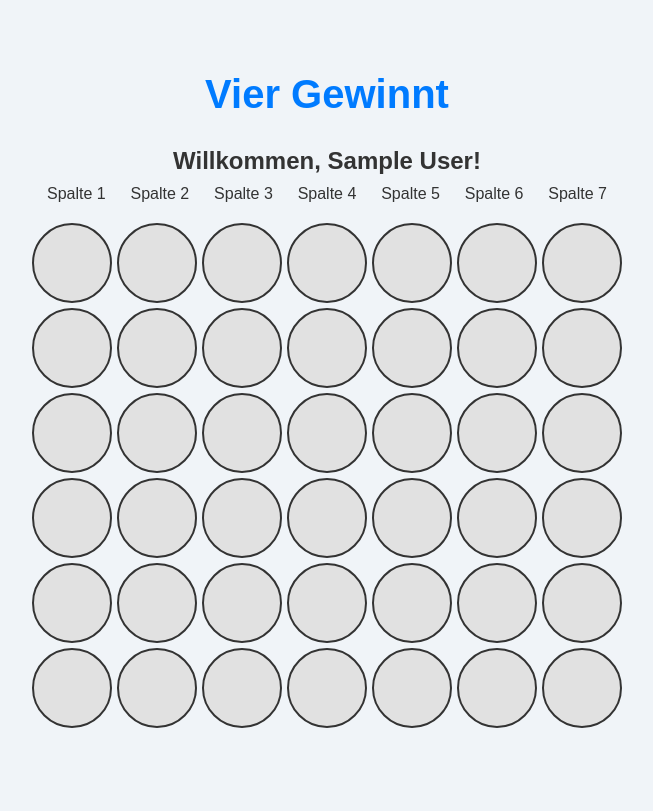
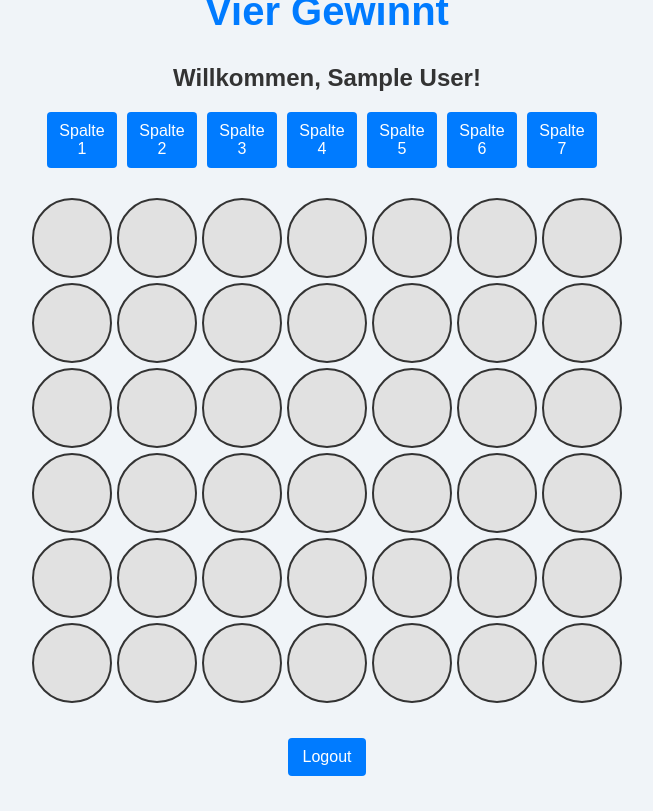
Before and after one commit to Antimage404/01_vier_gewinnt, a PHP site: page /oberflaeche.php in a window 1280 px wide. Shown: the whole page, without its empty margins (313-966 px from the left). Before the commit the page ends 728 px from the top, so only its background shows below. Run offline with PHP 8.4, Linux system fonts and the light colour scheme; the visitor is signed in with stand-in values (Sample User, id 1).

Commit message:
Update oberflaeche.php
Mit Logout Button

```diff
--- a/oberflaeche.php
+++ b/oberflaeche.php
@@ -22,16 +22,22 @@ $username = $_SESSION['username'];
         <h1>Vier Gewinnt</h1>
         <h3>Willkommen, <?php echo htmlspecialchars($username); ?>!</h3>
 
-        <!-- Buttons für die Spalten -->
-        <div class="button-container">
-            <button1 id="1">Spalte 1</button1>
-            <button1 id="2">Spalte 2</button1>
-            <button1 id="3">Spalte 3</button1>
-            <button1 id="4">Spalte 4</button1>
-            <button1 id="5">Spalte 5</button1>
-            <button1 id="6">Spalte 6</button1>
-            <button1 id="7">Spalte 7</button1>
-        </div>
+    <!-- Buttons für die Spalten und Funktionsaufruf der Spielfunktion pro Klick auf ein Button -->
+
+    <form  action="spielfunktion.php" method="POST">
+            <input type="text" hidden name='user' id='user' value = 'tester'>
+            <input  type="text"hidden name='active_user' id='active_user' value = 'tester'>
+
+            <div class="button-container" style="margin: 20px;">
+                <button type="submit" name="column"  id="column" value = "1" >Spalte 1</button1>
+                <button type="submit" name="column"  id="column" value = "2" >Spalte 2</button1>
+                <button type="submit" name="column"  id="column" value = "3" >Spalte 3</button1>
+                <button type="submit" name="column"  id="column" value = "4" >Spalte 4</button1>
+                <button type="submit" name="column"  id="column" value = "5" >Spalte 5</button1>
+                <button type="submit" name="column"  id="column" value = "6" >Spalte 6</button1>
+                <button type="submit" name="column"  id="column" value = "7" >Spalte 7</button1>
+            </div>
+    </form>
 
         <!-- Spielfeld -->
         <div class="game-board">
@@ -43,6 +49,17 @@ $username = $_SESSION['username'];
             }
             ?>
         </div>
+
+        <!-- Logout Funktion -->
+        <form action="logout.php" method="POST" >
+            <div class="logout-button" style="padding: 35px;">
+            <button type="submit" id="logout" >Logout</button>
+            </div>
+        </form>
+
     </div>
+
+
+
 </body>
 </html>
```
